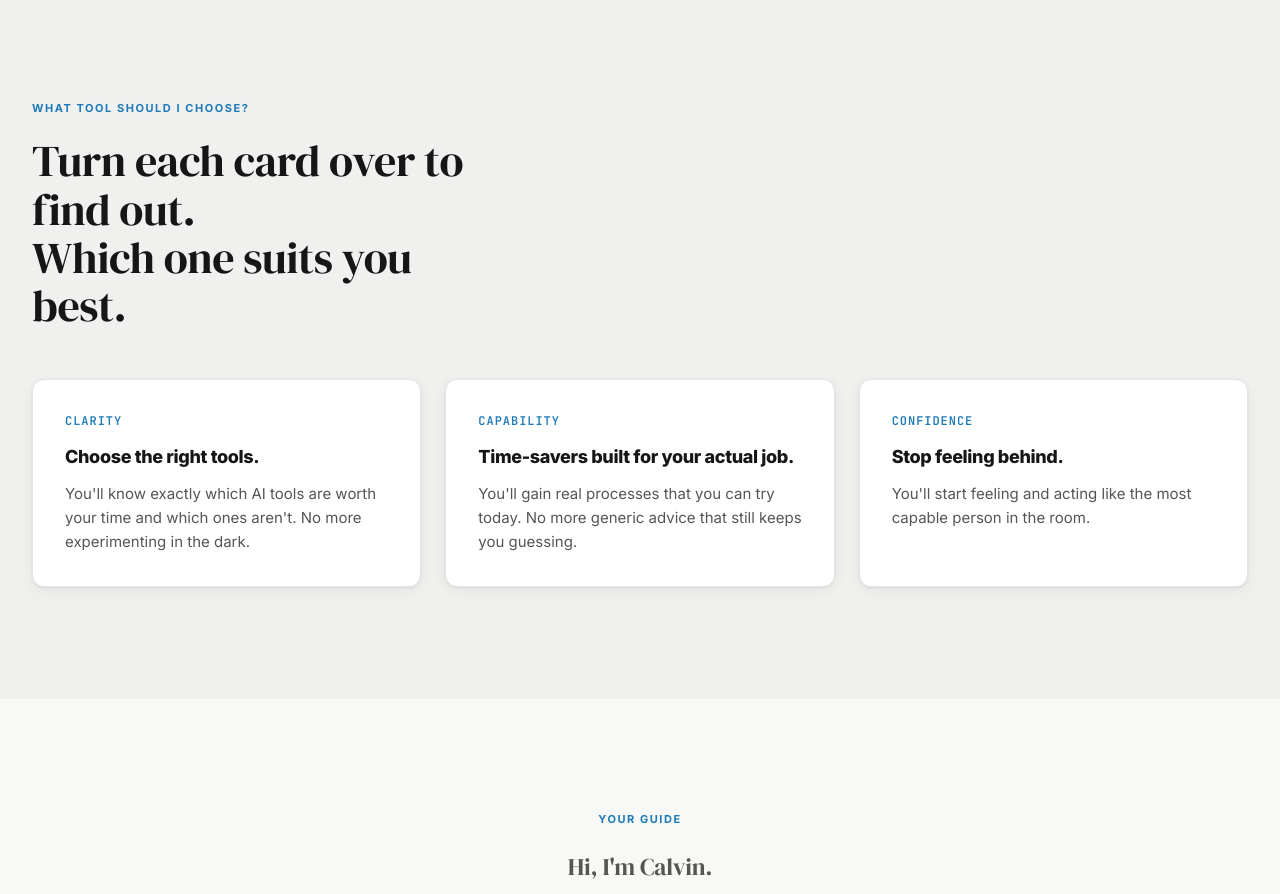
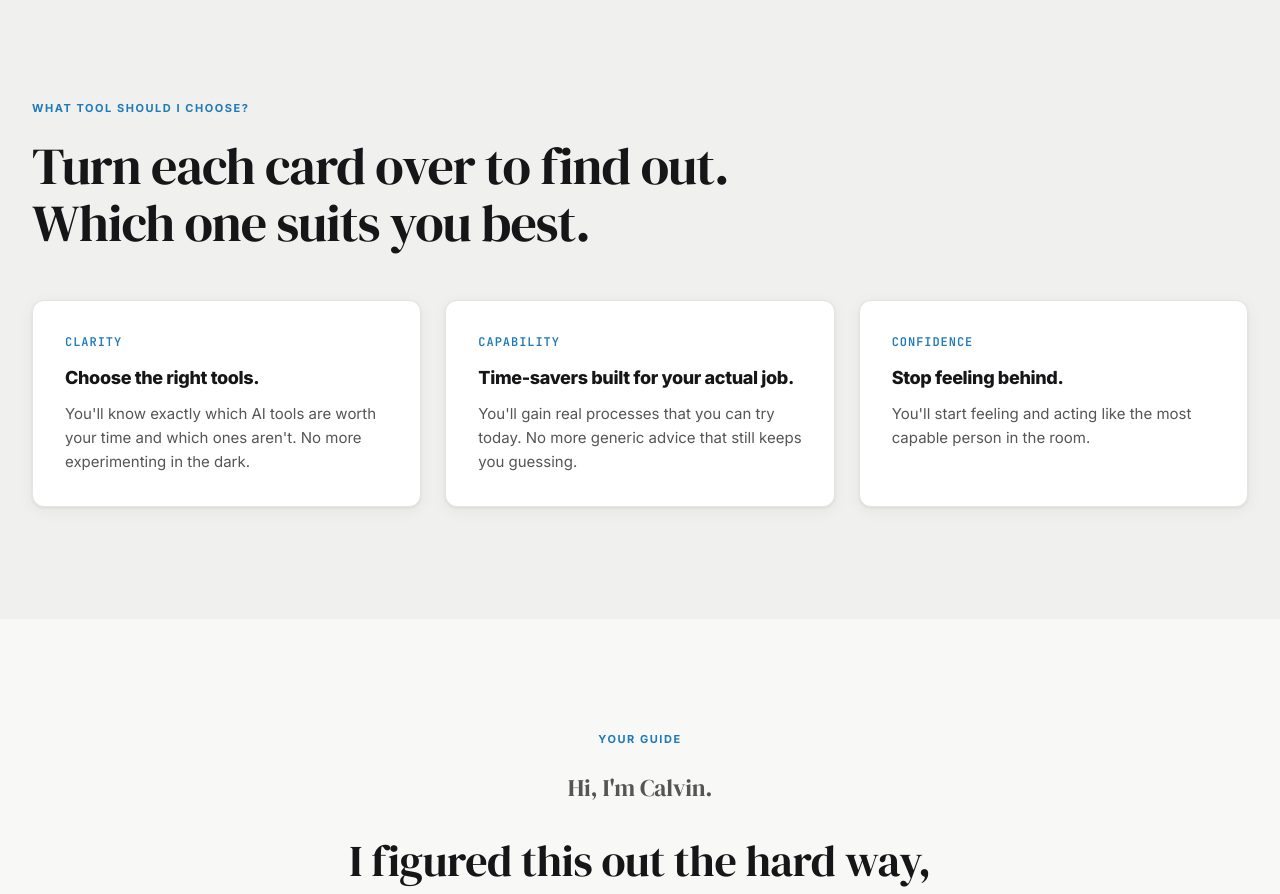
Before and after one commit to coolcalvin457-tech/agent-timesaver-nextjs, a Next.js app: page / in a window 1280 px wide. Shown: the part 2920-3814 px from the top of the page. Built offline with nearby package versions, Linux system fonts and the light colour scheme; no server answers.

Commit message:
fix card section headline: remove max-width, match About Us font size

```diff
--- a/app/page.tsx
+++ b/app/page.tsx
@@ -121,7 +121,7 @@ export default function Home() {
             <div className="eyebrow">What tool should I choose?</div>
             <h2
               className="heading-1"
-              style={{ marginBottom: "48px", maxWidth: "480px" }}
+              style={{ marginBottom: "48px", fontSize: "var(--section-headline-size)", lineHeight: "var(--section-headline-lh)", letterSpacing: "var(--section-headline-ls)" }}
             >
               <span style={{ display: "block" }}>Turn each card over to find out.</span>
               <span style={{ display: "block" }}>Which one suits you best.</span>
```
